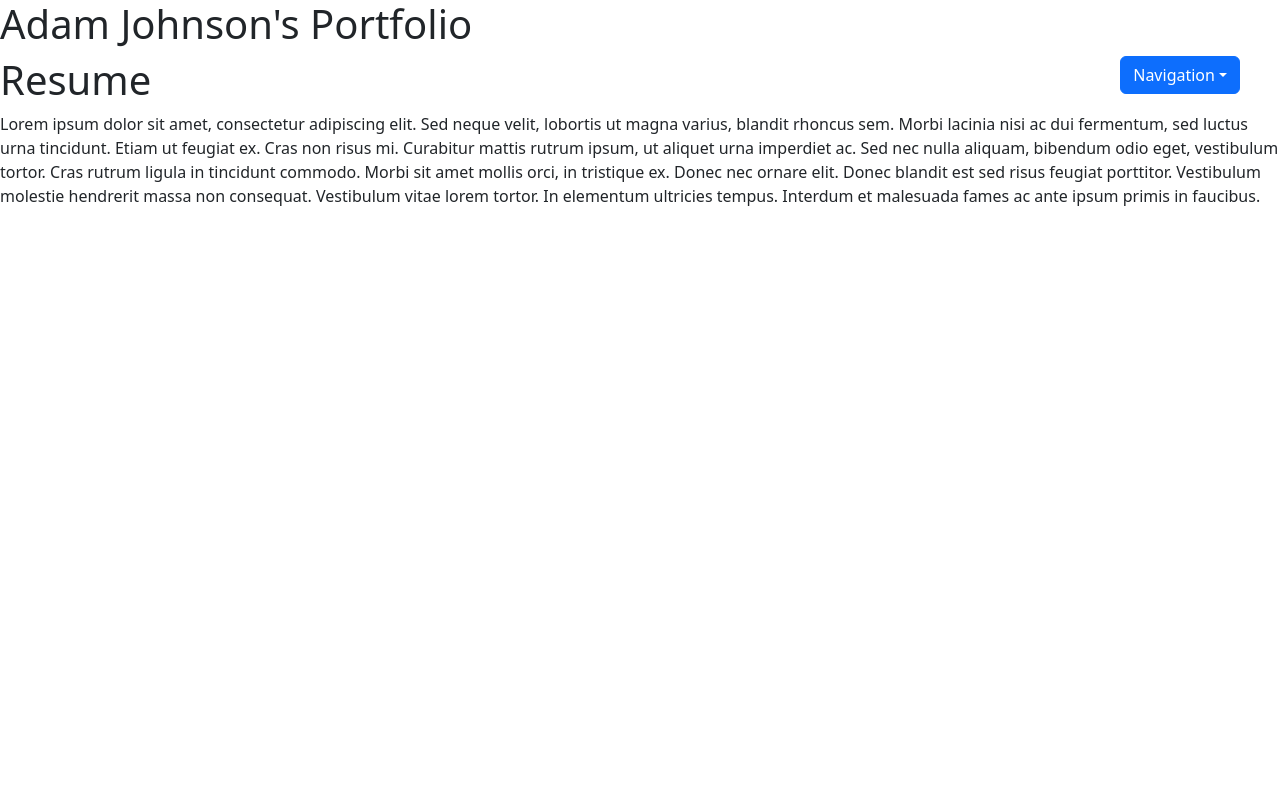
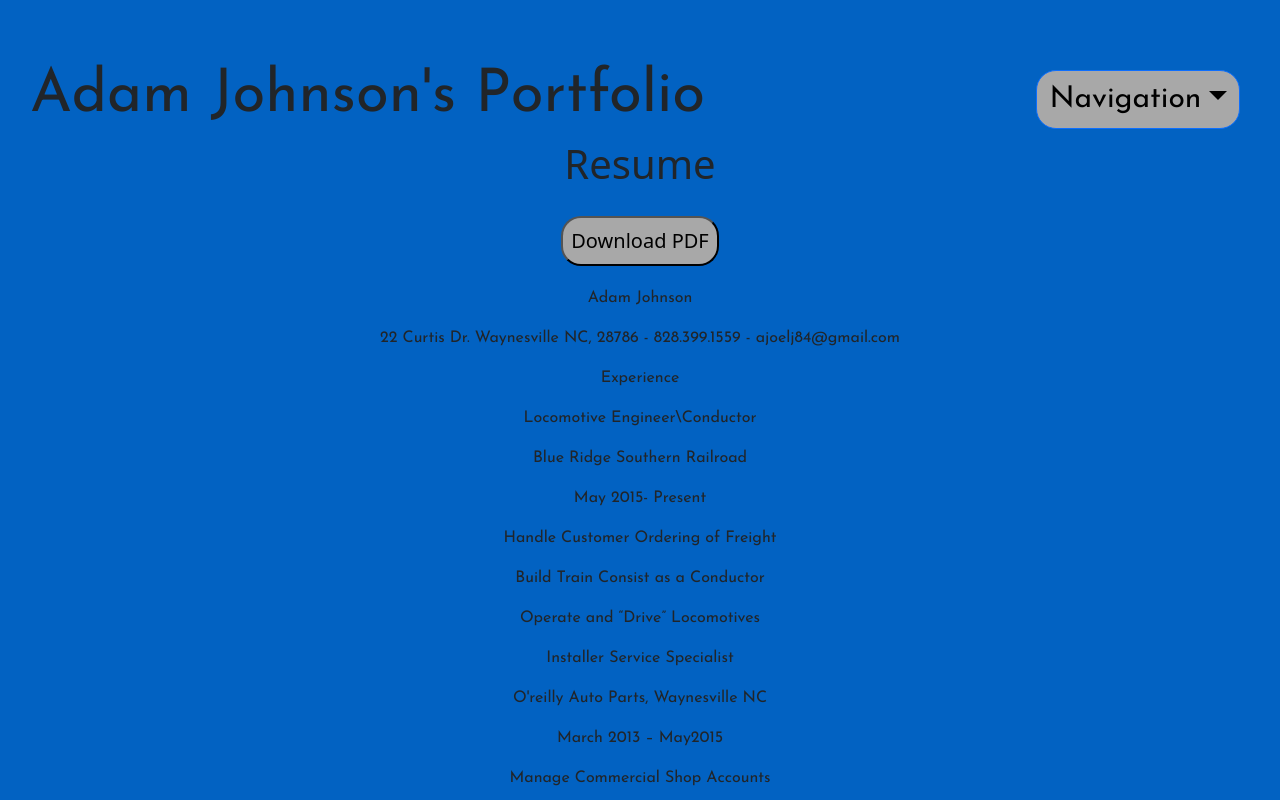
Before and after one commit to AJoelj84/ReactPortfolioAJ, a React (Create React App) app: page /resume in a window 1280 px wide. Shown: the top 800 px of the page. Built offline with nearby package versions, Linux system fonts and the light colour scheme.

Commit message:
Made Styling changes and added information to pages

```diff
--- a/package.json
+++ b/package.json
@@ -9,6 +9,8 @@
     "@testing-library/react": "^13.4.0",
     "@testing-library/user-event": "^13.5.0",
     "bootstrap": "^5.3.0",
+    "html2canvas": "^1.4.1",
+    "html2pdf.js": "^0.10.1",
     "jwt-decode": "^3.1.2",
     "react": "^18.2.0",
     "react-bootstrap": "^2.8.0",
--- a/src/App.js
+++ b/src/App.js
@@ -10,11 +10,13 @@ import Contact from './components/pages/Contact';
 import Resume from './components/pages/Resume';
 
 function App() {
+
   return (
     <Router>
-      <div>
-        <h1>Adam Johnson's Portfolio</h1>
-        <Navigation />
+      <div className="app-wrapper">
+      <div class = 'background'>
+        <h1 style={{fontFamily: 'Josefin Sans, sans-serif'}} class = 'mainheader'>Adam Johnson's Portfolio <Navigation /></h1>
+
         <Routes>
           <Route exact path="/" element={<Home/>} />
           <Route path="/about" element={<About/>} />
@@ -22,6 +24,8 @@ function App() {
           <Route path="/contact" element={<Contact/>} />
           <Route path="/resume" element={<Resume/>} />
         </Routes>
+
+      </div>
       </div>
     </Router>
   );
--- a/src/components/Navigation.js
+++ b/src/components/Navigation.js
@@ -1,10 +1,11 @@
 import React from 'react';
 import { Link } from 'react-router-dom';
 import Dropdown from 'react-bootstrap/Dropdown';
+import './styling/fonts.css';
 
 function Navigation() {
   return (
-    <Dropdown style={{ float: 'right', paddingRight: '40px' }}>
+    <Dropdown class= 'dropdown' style={{ float: 'right', paddingRight: '40px' }}>
       <Dropdown.Toggle variant="primary" id="dropdownMenuButton">
         Navigation
       </Dropdown.Toggle>
--- a/src/components/pages/About.js
+++ b/src/components/pages/About.js
@@ -3,8 +3,8 @@ import React from 'react';
 function About() {
   return (
     <div>
-      <h1>About Me</h1>
-      <p>
+      <h1 class = 'bodyheaders'>About Me</h1>
+      <section style={{fontFamily: 'Josefin Sans, sans-serif'}} class = 'bodytext'>
           Hello! My name is Adam Johnson. I live in the beautiful Smoky Mountains of North Carolina
           with my wife and two wild little boys. I have professional experience in multiple industries-
           the most experience being in Automotive and Locomotive Engineering. I enjoy spending time with my family,
@@ -14,7 +14,7 @@ function About() {
 
           Please feel free to review my portfolio and to reach out to me if you have any questions or would like to discuss a project.
           I look forward to working with you!
-      </p>
+      </section>
     </div>
   );
 }
--- a/src/components/pages/Contact.js
+++ b/src/components/pages/Contact.js
@@ -3,9 +3,14 @@ import React from 'react';
 function Contact() {
   return (
     <div>
-      <h1>Contact Me</h1>
-      <p><a href="mailto:ajoelj84@gmail.com">Email</a></p>
-      <p><a href="https://github.com/AJoelj84">GitHub</a></p>
+
+      <h1 class = 'bodyheaders' style={{fontFamily: 'Josefin Sans, sans-serif'}}>Contact Me</h1>
+
+        <section>
+          <p style={{fontFamily: 'Josefin Sans, sans-serif'}} class= 'links'><a className='contact-link' href="mailto:ajoelj84@gmail.com">Email</a></p>
+          <p style={{fontFamily: 'Josefin Sans, sans-serif'}} class= 'links'><a className='contact-link' href="https://github.com/AJoelj84">GitHub</a></p>
+        </section>
+
     </div>
   );
 }
--- a/src/components/pages/Home.js
+++ b/src/components/pages/Home.js
@@ -3,8 +3,8 @@ import React from 'react';
 function Home() {
   return (
     <div>
-      <h1>Home Page</h1>
-      <p>
+      <h1 class = 'bodyheaders'>Home Page</h1>
+      <p class = 'bodyheaders'>
         Lorem ipsum dolor sit amet, consectetur adipiscing elit. Sed neque
         velit, lobortis ut magna varius, blandit rhoncus sem. Morbi lacinia nisi
         ac dui fermentum, sed luctus urna tincidunt. Etiam ut feugiat ex. Cras
--- a/src/components/pages/Projects.js
+++ b/src/components/pages/Projects.js
@@ -2,20 +2,45 @@ import React from 'react';
 
 function Projects() {
   return (
-    <div>
+    <div class = 'bodyheaders'>
+    <section id="Projects">
       <h1>Projects</h1>
-      <p>
-        Lorem ipsum dolor sit amet, consectetur adipiscing elit. Sed neque
-        velit, lobortis ut magna varius, blandit rhoncus sem. Morbi lacinia nisi
-        ac dui fermentum, sed luctus urna tincidunt. Etiam ut feugiat ex. Cras
-        non risus mi. Curabitur mattis rutrum ipsum, ut aliquet urna imperdiet
-        ac. Sed nec nulla aliquam, bibendum odio eget, vestibulum tortor. Cras
-        rutrum ligula in tincidunt commodo. Morbi sit amet mollis orci, in
-        tristique ex. Donec nec ornare elit. Donec blandit est sed risus feugiat
-        porttitor. Vestibulum molestie hendrerit massa non consequat. Vestibulum
-        vitae lorem tortor. In elementum ultricies tempus. Interdum et malesuada
-        fames ac ante ipsum primis in faucibus.
-      </p>
+
+      <section className="primarylink">
+        <a href="https://only-cheese.herokuapp.com/" alt="Group Project 2">
+          <img src="./assets/img/Onlycheese.jpg" alt="Group Project 2" width="500" height="500" />
+        </a>
+        <p className="linktext">Group Project 2</p>
+      </section>
+
+      <section className="linksections">
+        <a href="https://brandon5667.github.io/peak-fitness/" alt="First Group Project Link">
+          <img src="./assets/img/groupproject.jpg" alt="Group Project 1" width="500" height="500" />
+        </a>
+        <p className="linktext">Group Project 1</p>
+      </section>
+
+      <section className="linksections">
+        <a href="https://github.com/AJoelj84/Horiseon-Optimization" alt="HTML Image">
+          <img src="./assets/img/html.jpg" alt="HTML Image" width="500" height="500" />
+        </a>
+        <p className="linktext">HTML/CSS</p>
+      </section>
+
+      <section className="linksections">
+        <a href="./pages/placeholder.html" alt="Placeholder Page">
+          <img src="./assets/img/keyboard.jpeg" alt="Keyboard Image" width="500" height="500" />
+        </a>
+        <p className="linktext">Place Holder 1</p>
+      </section>
+
+      <section className="linksections">
+        <a href="./pages/placeholder.html" alt="Placeholder Page">
+          <img src="./assets/img/keyboard.jpeg" alt="Keyboard Image" width="500" height="500" />
+        </a>
+        <p className="linktext">Place Holder 2</p>
+      </section>
+    </section>
     </div>
   );
 }
--- a/src/components/pages/Resume.js
+++ b/src/components/pages/Resume.js
@@ -1,21 +1,85 @@
 import React from 'react';
+import html2pdf from 'html2pdf.js';
 
 function Resume() {
+  const handleDownload = () => {
+    const element = document.getElementById('resume-content'); // Get the HTML element to be converted
+
+    html2pdf().from(element).save(); // Generate and save the PDF
+  };
+
   return (
-    <div>
+    <div class = 'bodyheaders'>
       <h1>Resume</h1>
-      <p>
-        Lorem ipsum dolor sit amet, consectetur adipiscing elit. Sed neque
-        velit, lobortis ut magna varius, blandit rhoncus sem. Morbi lacinia nisi
-        ac dui fermentum, sed luctus urna tincidunt. Etiam ut feugiat ex. Cras
-        non risus mi. Curabitur mattis rutrum ipsum, ut aliquet urna imperdiet
-        ac. Sed nec nulla aliquam, bibendum odio eget, vestibulum tortor. Cras
-        rutrum ligula in tincidunt commodo. Morbi sit amet mollis orci, in
-        tristique ex. Donec nec ornare elit. Donec blandit est sed risus feugiat
-        porttitor. Vestibulum molestie hendrerit massa non consequat. Vestibulum
-        vitae lorem tortor. In elementum ultricies tempus. Interdum et malesuada
-        fames ac ante ipsum primis in faucibus.
-      </p>
+
+      <button class = 'pdfbutton' onClick={handleDownload}>Download PDF</button>
+
+      <div>
+      <section style={{fontFamily: 'Josefin Sans, sans-serif'}}>
+
+            <p>Adam Johnson</p>
+            <p>22 Curtis Dr. Waynesville NC, 28786 - 828.399.1559 - ajoelj84@gmail.com</p>
+
+                <p>Experience</p>
+
+
+
+                    <p>Locomotive Engineer\Conductor</p>
+                        <p>Blue Ridge Southern Railroad</p>
+                        <p>May 2015- Present</p>
+                        <p>Handle Customer Ordering of Freight</p>
+                        <p>Build Train Consist as a Conductor</p>
+                        <p>Operate and “Drive” Locomotives</p>
+
+                    <p>Installer Service Specialist</p>
+                        <p>O'reilly Auto Parts, Waynesville NC</p>
+                        <p>March 2013 – May2015</p>
+                        <p>Manage Commercial Shop Accounts</p>
+                        <p>Operating Sales System and Handling Currency</p>
+                        <p>Coordination and Location of Parts outside of/or  not  Handled by O'reilly's</p>
+
+                        <p>Owner/Partner</p>
+                        <p>MP Motorsports, Sylva NC</p>
+                        <p>April 2009 – March 2013</p>
+                        <p>Operate Business,  Handle  Customers and Scheduling</p>
+                        <p>Repairing Automobiles and Fabrication</p>
+
+
+
+                    <p>Meat cutter</p>
+                        <p>Ryan’s  Steakhouse, Sylva, NC</p>
+                        <p>May 2005 – April 2009</p>
+                        <p>Prepare and Handle Meats</p>
+                        <p>Rotation of Stock and food prep</p>
+
+                    <p>General Laborer</p>
+                        <p>LITO Lumber, Cullowhee, NC</p>
+                        <p>October 2006 – August 2008</p>
+                        <p>Operation Of Sawmill and Logging Equipment</p>
+                        <p>Construction of Cabinets, Flooring, and other Wood Products</p>
+
+
+                    <p>Education</p>
+                        <p> Automotive Training-2008</p>
+                        <p>Southwestern Community College, Sylva , NC</p>
+                        <p>Previously ASE certified</p>
+                        <p>Timken Tech Certified</p>
+                        <p>Airtex Fuel Delivery Systems Certified</p>
+
+
+                    <p>Smoky Mountain High School</p>
+                        <p>Graduated 2002</p>
+
+                    <p>Skills</p>
+                        <p>Mechanical (Repair, Rebuild, and Modification)</p>
+                        <p>Computer Proficient (Windows OS, Data Entry)</p>
+                        <p>Experience in Outdoor Working Enviroments</p>
+                        <p>Communication, and Teamwork Skills built from Retail Enviroment</p>
+
+
+        </section>
+      </div>
+
     </div>
   );
 }
--- /dev/null
+++ b/src/components/styling/fonts.css
@@ -0,0 +1 @@
+@import url('https://fonts.googleapis.com/css2?family=Josefin+Sans&family=Kanit&display=swap');
--- /dev/null
+++ b/src/components/styling/style.css
@@ -0,0 +1,55 @@
+.background {
+    background-color: rgb(2, 98, 194);
+
+}
+
+.app-wrapper {
+    background-color: rgb(2, 98, 194);
+    min-height: 100vh;
+  }
+
+.dropdown .btn-primary {
+    background-color: rgb(168, 168, 168);
+    color: black;
+    border-radius: 20px;
+    font-size: 30px;
+}
+
+.mainheader {
+    padding-top: 60px;
+    padding-left: 30px;
+    font-size: 60px;
+}
+
+.bodyheaders {
+    text-align: center;
+}
+
+.pdfbutton {
+    margin: 20px;
+    padding: 8px;
+    background-color: rgb(168, 168, 168);
+    border-radius: 20px;
+    font-size: 20px;
+}
+
+.bodytext {
+    text-align: left;
+    padding: 50px;
+    font-size: 40px;
+    color:rgb(0, 0, 0);
+}
+
+.links {
+    padding-top: 50px;
+    text-align: center;
+    font-size: 40px;
+}
+
+.links .contact-link {
+    color: rgb(2, 2, 2); /* Change the color of the links */
+  }
+
+.links .contact-link:hover {
+    color: rgb(212, 0, 255); /* Change the color of the links on hover */
+  }
--- a/src/index.js
+++ b/src/index.js
@@ -1,7 +1,7 @@
 import React from 'react';
 import ReactDOM from 'react-dom/client';
 import 'bootstrap/dist/css/bootstrap.css';
-import { createPopper } from '@popperjs/core';
+import './components/styling/style.css';
 import App from './App';
 
 
```
Also changed, not shown: 1 other file (tests, documents, lock files or other folders).
